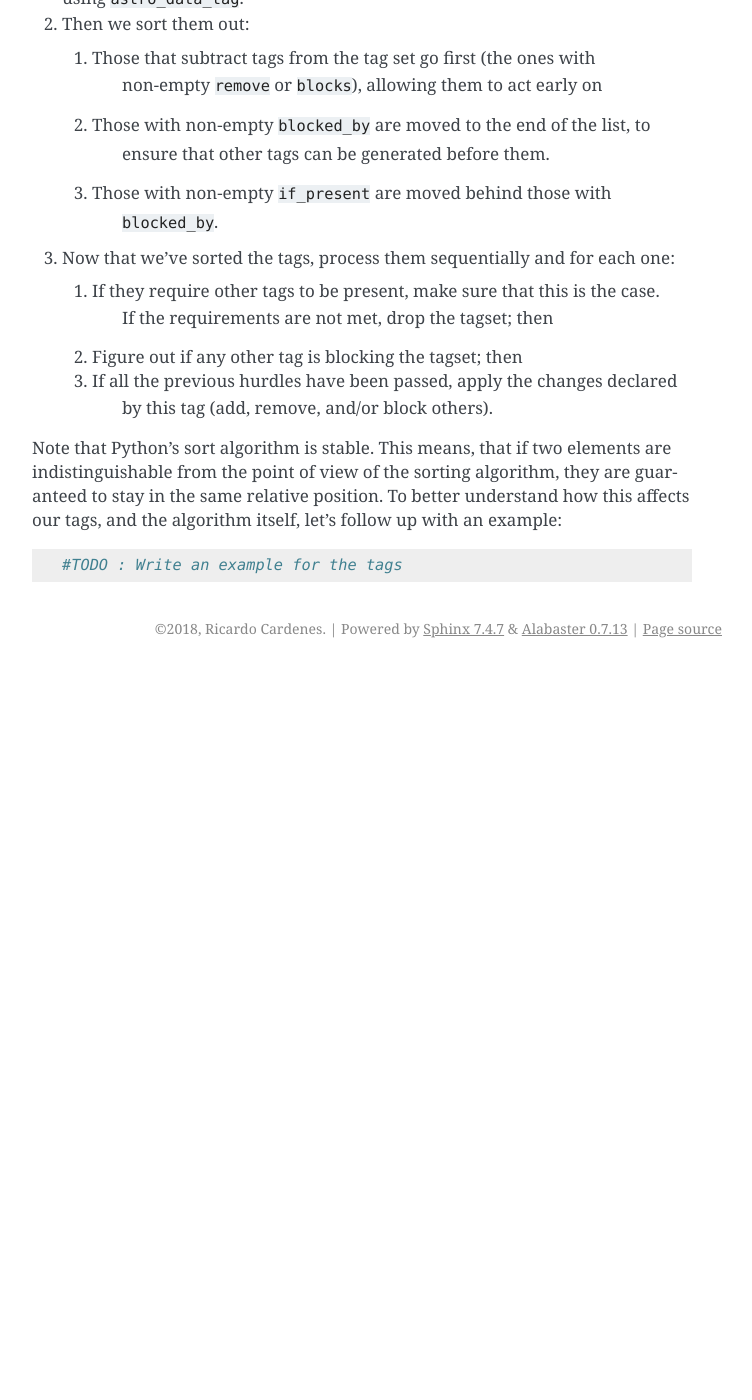
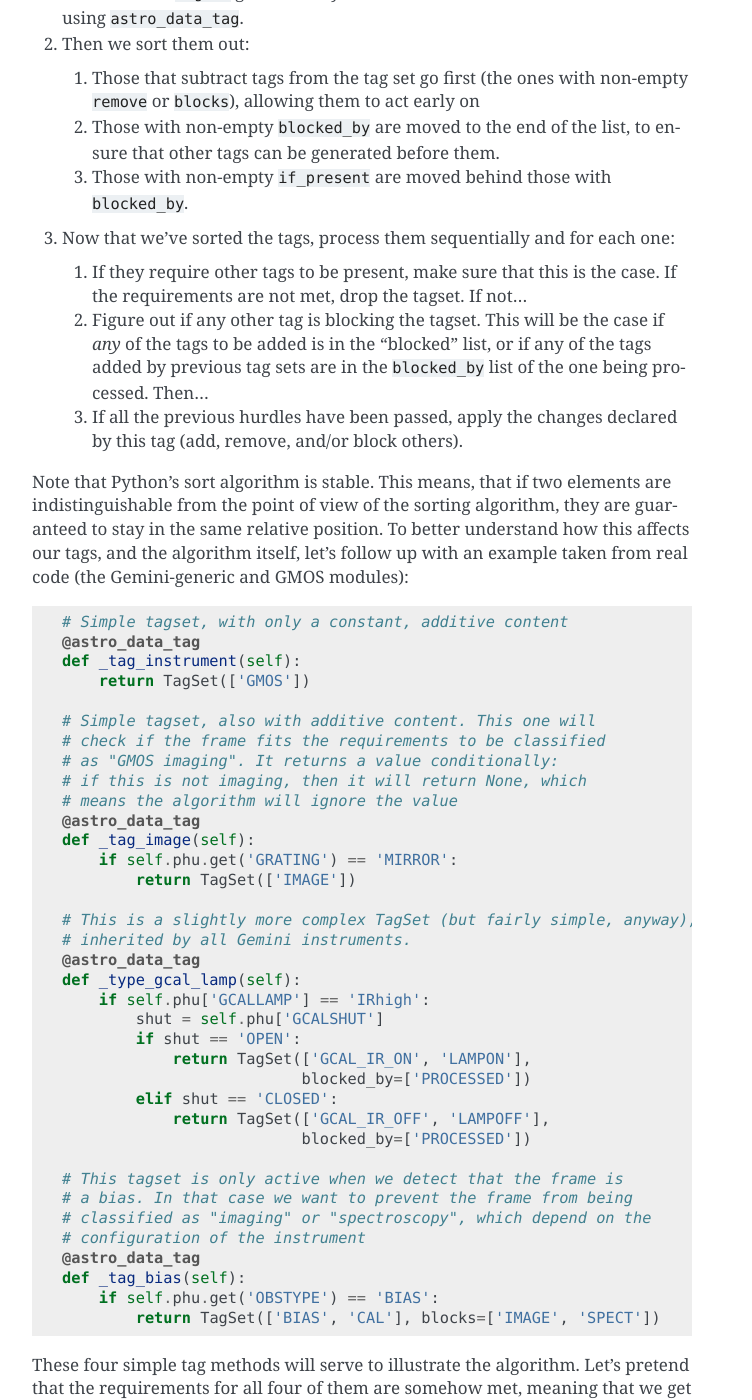
Before and after one commit to GeminiDRSoftware/astrodata, a Sphinx documentation site: the page built from astrodata/doc/ad_ProgrammersManual/source/tags.rst, in a window 1280 px wide and 1400 px high, scrolled down 966 px. Shown: the whole window, without its empty margins (388-1140 px from the left). Built offline with Sphinx 7.4.7, drawn with Linux system fonts in a browser that asks for light colours; before the commit the page ends 1634 px from its top, so only the background shows below that; some of the changed text lies outside the part shown.

Commit message:
Add an example for the tag processing

```diff
--- a/astrodata/doc/ad_ProgrammersManual/source/tags.rst
+++ b/astrodata/doc/ad_ProgrammersManual/source/tags.rst
@@ -15,7 +15,8 @@ them or not following certain rules, but let's talk about ``TagSet`` first.
 ``TagSet`` is actually a standard named tuple customized to generate default
 values (``None``) for its missing members. Its signature is::
 
-    TagSet(add=None, remove=None, blocked_by=None, blocks=None, if_present=None)
+    TagSet(add=None, remove=None, blocked_by=None, blocks=None,
+           if_present=None)
 
 The most common ``TagSet`` is an **additive** one: ``TagSet(['FOO', 'BAR'])``.
 If all you need is to add tags, then you're done here. But the real power of
@@ -47,20 +48,111 @@ Now, the algorithm works like this:
 2. Then we sort them out:
 
   #. Those that subtract tags from the tag set go first (the ones with
-       non-empty ``remove`` or ``blocks``), allowing them to act early on
+     non-empty ``remove`` or ``blocks``), allowing them to act early on
   #. Those with non-empty ``blocked_by`` are moved to the end of the list, to
-       ensure that other tags can be generated before them.
+     ensure that other tags can be generated before them.
   #. Those with non-empty ``if_present`` are moved behind those with
-       ``blocked_by``.
+     ``blocked_by``.
 
 3. Now that we've sorted the tags, process them sequentially and for each one:
 
   #. If they require other tags to be present, make sure that this is the case.
-       If the requirements are not met, drop the tagset; then
-  #. Figure out if any other tag is blocking the tagset; then
+     If the requirements are not met, drop the tagset. If not...
+  #. Figure out if any other tag is blocking the tagset. This will be the
+     case if *any* of the tags to be added is in the "blocked" list, or if
+     any of the tags added by previous tag sets are in the ``blocked_by``
+     list of the one being processed. Then...
   #. If all the previous hurdles have been passed, apply the changes declared
-       by this tag (add, remove, and/or block others).
+     by this tag (add, remove, and/or block others).
 
-Note that Python's sort algorithm is stable. This means, that if two elements are indistinguishable from the point of view of the sorting algorithm, they are guaranteed to stay in the same relative position. To better understand how this affects our tags, and the algorithm itself, let's follow up with an example::
+Note that Python's sort algorithm is stable. This means, that if two elements
+are indistinguishable from the point of view of the sorting algorithm, they are
+guaranteed to stay in the same relative position. To better understand how this
+affects our tags, and the algorithm itself, let's follow up with an example taken
+from real code (the Gemini-generic and GMOS modules)::
 
-  #TODO : Write an example for the tags
+  # Simple tagset, with only a constant, additive content
+  @astro_data_tag
+  def _tag_instrument(self):
+      return TagSet(['GMOS'])
+
+  # Simple tagset, also with additive content. This one will
+  # check if the frame fits the requirements to be classified
+  # as "GMOS imaging". It returns a value conditionally:
+  # if this is not imaging, then it will return None, which
+  # means the algorithm will ignore the value
+  @astro_data_tag
+  def _tag_image(self):
+      if self.phu.get('GRATING') == 'MIRROR':
+          return TagSet(['IMAGE'])
+
+  # This is a slightly more complex TagSet (but fairly simple, anyway),
+  # inherited by all Gemini instruments.
+  @astro_data_tag
+  def _type_gcal_lamp(self):
+      if self.phu['GCALLAMP'] == 'IRhigh':
+          shut = self.phu['GCALSHUT']
+          if shut == 'OPEN':
+              return TagSet(['GCAL_IR_ON', 'LAMPON'],
+                            blocked_by=['PROCESSED'])
+          elif shut == 'CLOSED':
+              return TagSet(['GCAL_IR_OFF', 'LAMPOFF'],
+                            blocked_by=['PROCESSED'])
+
+  # This tagset is only active when we detect that the frame is
+  # a bias. In that case we want to prevent the frame from being
+  # classified as "imaging" or "spectroscopy", which depend on the
+  # configuration of the instrument
+  @astro_data_tag
+  def _tag_bias(self):
+      if self.phu.get('OBSTYPE') == 'BIAS':
+          return TagSet(['BIAS', 'CAL'], blocks=['IMAGE', 'SPECT'])
+
+These four simple tag methods will serve to illustrate the algorithm. Let's pretend
+that the requirements for all four of them are somehow met, meaning that we get four
+``TagSet`` instances in our list, in some random order. After step 1 in the algorithm,
+then, we may have collected the following list::
+
+  [ TagSet(['GMOS']),
+    TagSet(['GCAL_IR_OFF', 'LAMPOFF'], blocked_by=['PROCESSED']),
+    TagSet(['BIAS', 'CAL'], blocks=['IMAGE', 'SPECT']),
+    TagSet(['IMAGE']) ]
+
+The algorithm then proceeds to sort them. First, it will promote the ``TagSet``
+with non-empty ``blocks`` or ``remove``::
+
+  [ TagSet(['BIAS', 'CAL'], blocks=['IMAGE', 'SPECT']),
+    TagSet(['GMOS']),
+    TagSet(['GCAL_IR_OFF', 'LAMPOFF'], blocked_by=['PROCESSED']),
+    TagSet(['IMAGE']) ]
+
+Note that the other three ``TagSet`` stay in exactly the same order. Now the
+algorithm will sort the list again, moving the ones with non-empty
+``blocked_by`` to the end::
+
+  [ TagSet(['BIAS', 'CAL'], blocks=['IMAGE', 'SPECT']),
+    TagSet(['GMOS']), TagSet(['IMAGE']),
+    TagSet(['GCAL_IR_OFF', 'LAMPOFF'], blocked_by=['PROCESSED']) ]
+
+Note that at each step, all the instances (except the ones "being moved") have
+kept the same position relative to each other -here's where the "stability" of
+the sorting comes into play,- ensuring that each step does not affect the previous
+one. Finally, there are no ``if_present`` in our example, so no more instances are
+moved around.
+
+Now the algorithm prepares three empty sets (``tags``, ``removals``, and ``blocked``),
+and starts iterating over the ``TagSet`` list.
+
+  1. For the first ``TagSet`` there are no blocks or removals, so we just add its
+     contents to the current sets: ``tags = {'BIAS', 'CAL'}``,
+     ``blocked = {'IMAGE', 'SPECT'}``.
+  2. Then comes ``TagSet(['GMOS'])``. Again, there are no removals in place, and
+     ``GMOS`` is not in the list of blocked tags. Thus, we just add it to the current
+     tag set: ``tags = {'BIAS', 'CAL', 'GMOS'}``.
+  3. When processing ``TagSet(['IMAGE'])``, the algorithm observes that this ``IMAGE``
+     is in the ``blocked`` set, and stops processing this tag set.
+  4. Finally, neither ``GCAL_IR_OFF`` nor ``LAMPOFF`` are in ``blocked``, and
+     ``PROCESSED`` is not in ``tags``, meaning that we can add add this tag set to
+     the final one.
+
+Our result will look something like: ``{'BIAS', 'CAL', 'GMOS', 'GCAL_IR_OFF', 'LAMPOFF'}``
```
